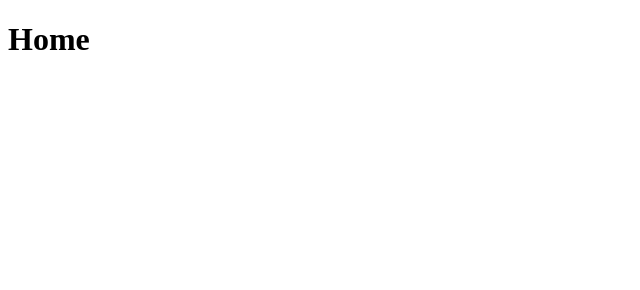
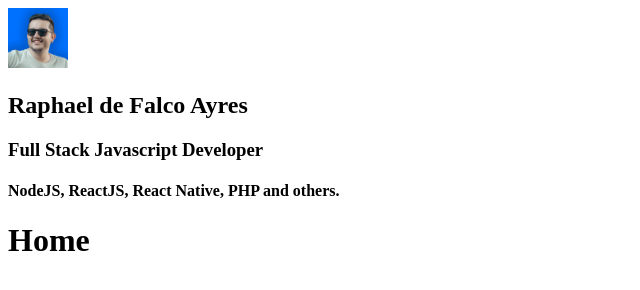
Before and after one commit to raphaeldefalcoayres/blog-gatsby, a Gatsby site: page / in a window 1280 px wide. Shown: the whole page, without its empty margins (0-640 px from the left). Built offline with nearby package versions, Linux system fonts and the light colour scheme; Gatsby itself is replaced by a stand-in of ours.

Commit message:
configure google fonts and create avatar image component

```diff
--- a/gatsby-config.js
+++ b/gatsby-config.js
@@ -1,8 +1,11 @@
 module.exports = {
   siteMetadata: {
     title: 'Blog - Raphael de Falco Ayres',
+    subtitle: 'Compartilhando <b>conteúdos</b> sobre <b>Desevolvimento</b> e <b>Inovação</b>',
     description: 'Blog de tecnologia para compartilhar conhecimentos sobre desenvolvimento e inovação.',
-    author: '@raphaeldefalcoayres',
+    position: 'Full Stack Javascript Developer',
+    skills: 'NodeJS, ReactJS, React Native, PHP and others.',
+    author: 'Raphael de Falco Ayres',
   },
   plugins: [
     'gatsby-plugin-react-helmet',
@@ -28,6 +31,18 @@ module.exports = {
       },
     },
     'gatsby-plugin-eslint',
+    {
+      resolve: 'gatsby-plugin-prefetch-google-fonts',
+      options: {
+        fonts: [
+          {
+            family: 'Nunito',
+            variants: ['300', '500', '600', '700'],
+          },
+        ],
+      },
+    },
+
     // this (optional) plugin enables Progressive Web App + Offline functionality
     // To learn more, visit: https://gatsby.dev/offline
     // `gatsby-plugin-offline`,
--- a/package.json
+++ b/package.json
@@ -9,6 +9,7 @@
     "gatsby-image": "^2.4.0",
     "gatsby-plugin-manifest": "^2.4.0",
     "gatsby-plugin-offline": "^3.2.0",
+    "gatsby-plugin-prefetch-google-fonts": "^1.4.3",
     "gatsby-plugin-react-helmet": "^3.3.0",
     "gatsby-plugin-sharp": "^2.6.0",
     "gatsby-source-filesystem": "^2.3.0",
--- /dev/null
+++ b/src/components/Avatar/index.js
@@ -0,0 +1,23 @@
+import React from 'react';
+import Img from 'gatsby-image';
+import { useStaticQuery, graphql } from 'gatsby';
+
+const Avatar = () => {
+  const { avatarImage } = useStaticQuery(
+    graphql`
+    query{
+      avatarImage: file(relativePath:{eq:"avatar.jpg"}){
+        childImageSharp{
+          fixed(width:60, height:60){
+            ...GatsbyImageSharpFixed
+          }
+        }
+      }
+    }
+  `,
+  );
+
+  return <Img fixed={avatarImage.childImageSharp.fixed} />;
+};
+
+export default Avatar;
--- a/src/components/Layout/index.js
+++ b/src/components/Layout/index.js
@@ -7,9 +7,13 @@
 
 import React from 'react';
 import PropTypes from 'prop-types';
+import Sidebar from '../Sidebar';
 
 const Layout = ({ children }) => (
-  <main>{children}</main>
+  <>
+    <aside><Sidebar /></aside>
+    <main>{children}</main>
+  </>
 );
 
 Layout.propTypes = {
--- a/src/components/Sidebar/index.js
+++ b/src/components/Sidebar/index.js
@@ -1,14 +1,36 @@
 import React from 'react';
+import { useStaticQuery, graphql } from 'gatsby';
+import Avatar from '../Avatar';
 
-const Sidebar = () => (
-  <sidebar>
-    <h1>Raphael</h1>
-    <h2>
-      Compartilhando conteúdos sobre
-      <br />
-      Desenvolvimento e Inovação
-    </h2>
-  </sidebar>
-);
+const Sidebar = () => {
+  const {
+    site: {
+      siteMetadata: {
+        position, author, skills, subtitle,
+      },
+    },
+  } = useStaticQuery(graphql`
+    query MySiteMetadata {
+      site {
+        siteMetadata {
+          title
+          position
+          skills
+          author
+        }
+      }
+    }
+  `);
+
+  return (
+    <>
+      <Avatar />
+      <h1>{author}</h1>
+      <h2>{subtitle}</h2>
+      <h3>{position}</h3>
+      <h4>{skills}</h4>
+    </>
+  );
+};
 
 export default Sidebar;
```
Also changed, not shown: src/images/avatar.jpg (added), 1 other file.
